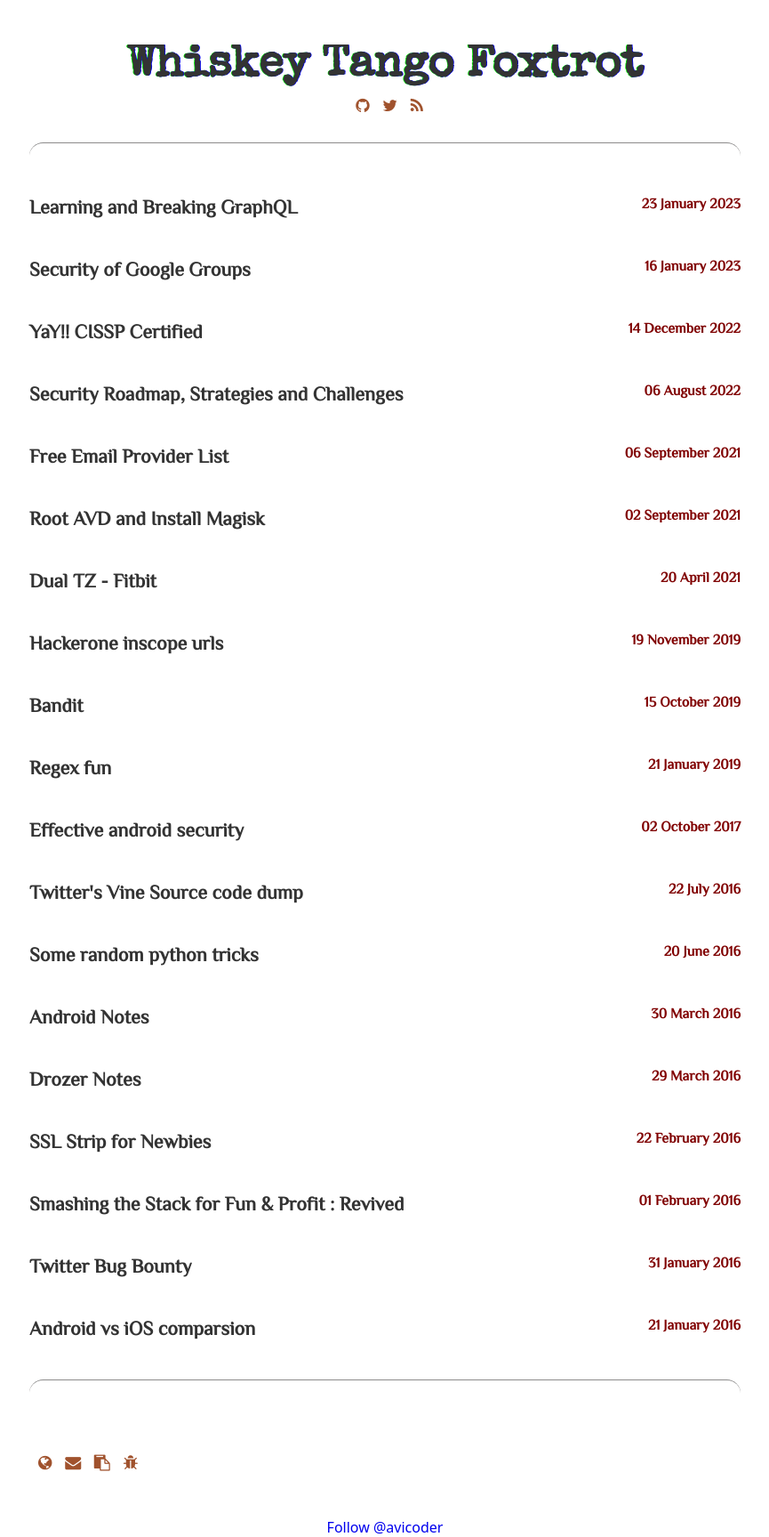
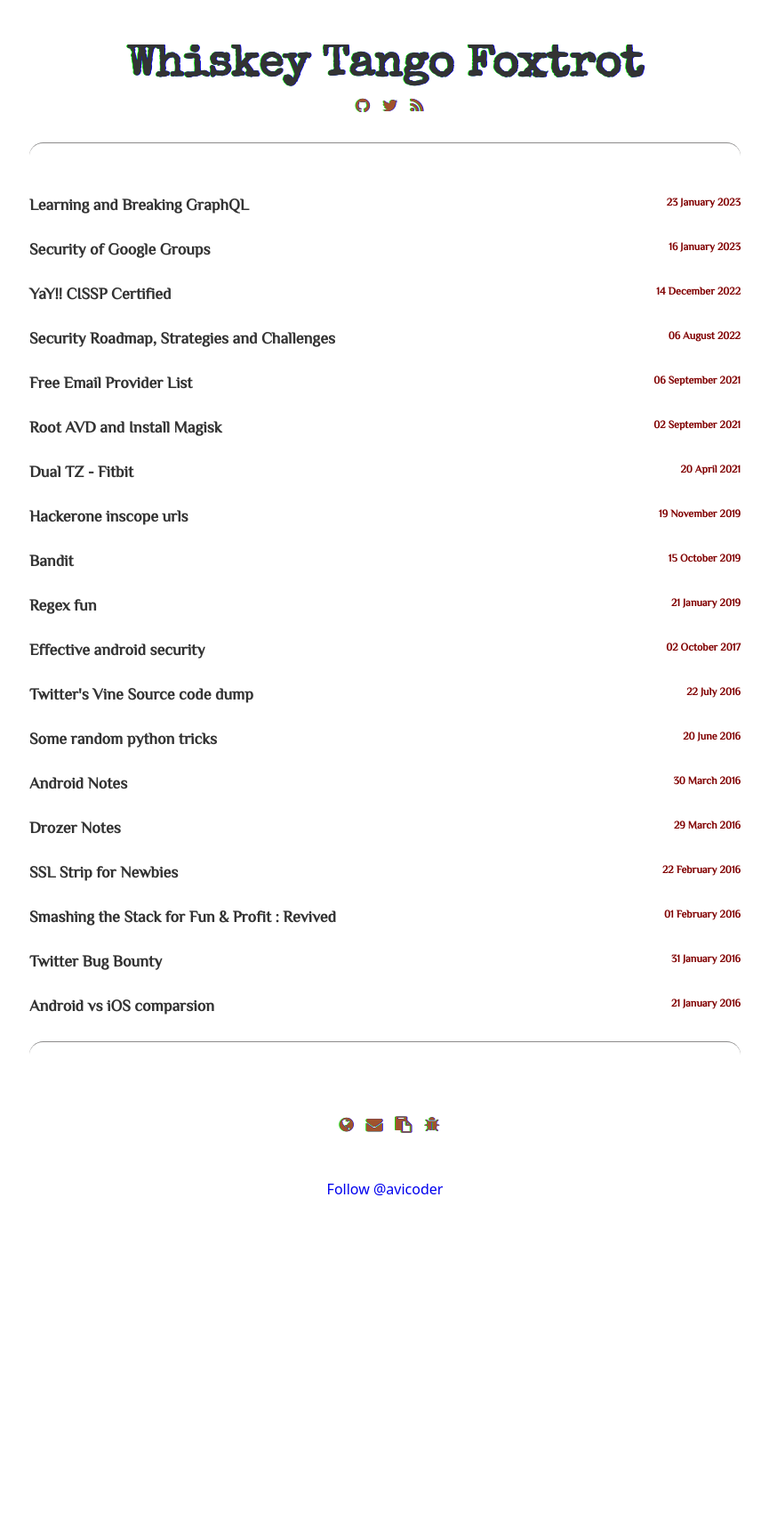
Before and after one commit to avicoder/avicoder.github.io, a Jekyll site: the page built from index.html, in a window 1280 px wide. Shown: the whole page at 89% size, without its empty margins (207-1072 px from the left). Built offline with Jekyll 4.4.1, drawn with Linux system fonts in a browser that asks for light colours; some web fonts are replaced; after the commit the page ends 1347 px from its top, so only the background shows below that.

Commit message:
font fix

```diff
--- a/_config.yml
+++ b/_config.yml
@@ -13,7 +13,7 @@
 google_analytics: 'UA-42564637-2'
 
 # Syntax highlighting
-highlightstyle: ''
+highlightstyle: 'monokai_sublime'
 styles: [agate, androidstudio, arta, asceti, atelier-cave.dark, atelier-cave.light, atelier-dune.dark, atelier-dune.light, atelier-estuary.dark, atelier-estuary.light, atelier-forest.dark, atelier-forest.light, atelier-heath.dark, atelier-heath.light, atelier-lakeside.dark, atelier-lakeside.light, atelier-plateau.dark, atelier-plateau.light, atelier-savanna.dark, atelier-savanna.light, atelier-seaside.dark, atelier-seaside.light, atelier-sulphurpool.dark, atelier-sulphurpool.light, brown_paper, codepen-embed, color-brewer, dark, darkula, default, docco, far, foundation, github, github-gist, googlecode, grayscale, hopscotch, hybrid, idea, ir_black, kimbie.dark, kimbie.light, magula, mono-blue, monokai, monokai_sublime, obsidian, paraiso.dark, paraiso.light, pojoaque, railscast, rainbow, school_book, solarized_dark, solarized_light, styles_list.txt, sunburst, tomorrow, tomorrow-night-blue, tomorrow-night-bright, tomorrow-night, tomorrow-night-eightie, v, xcode, zenburn]
 
 # Handling Reading
--- a/_includes/header.html
+++ b/_includes/header.html
@@ -4,7 +4,7 @@
 
 
 
-        <ul class="menu">
+        <ul class="menu glitch">
         {% if site.author.github %}
             <a href="https://github.com/{{ site.author.github }}" class="social-links__entry" target="_blank">
                 <i class="fa fa-github"></i>
--- a/_layouts/default.html
+++ b/_layouts/default.html
@@ -38,7 +38,8 @@
          });
        </script>
 
-    <div class="wrapper">
+       <center>
+    <div class="wrapper glitch">
 
         <ul class="menu">
 
@@ -57,7 +58,8 @@
 
         </ul>
         </div>
-        <center>
+
+
 
 
         <!-- Place this tag where you want the button to render. -->
--- a/_sass/_default.scss
+++ b/_sass/_default.scss
@@ -155,17 +155,17 @@
 }
 
 .post-teaser {
-    margin-bottom: 45px;
+    margin-bottom: 30px;
     font-weight: 700;
 }
 
 .post-teaser__title {
-    font-size: 22px;
+    font-size: 18px;
     color: $iron;
 }
 
 .post-teaser__date {
-    font-size: 16px;
+    font-size: 12px;
     float: right;
     vertical-align: middle;
     color: maroon;
```
